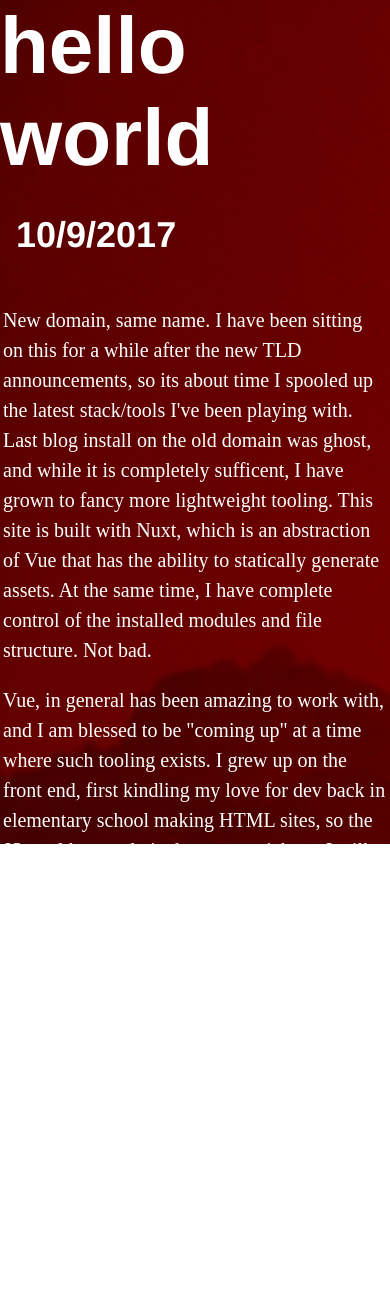
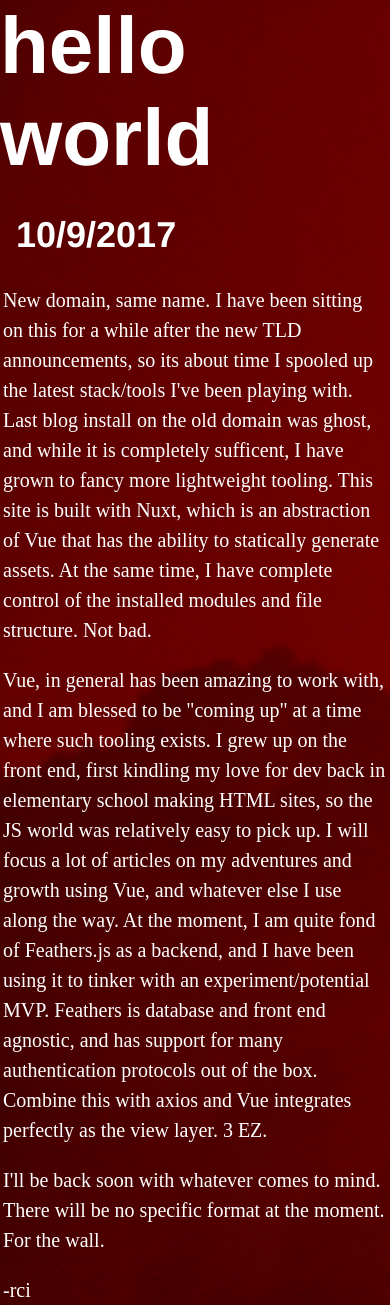
Before and after one commit to ryancirish/ryanc.irish, a Nuxt app: page /b/helloworld in a window 390 px wide. Before the commit the page ends 876 px from the top, so only its background shows below. Built offline with nearby package versions, Linux system fonts and the light colour scheme.

Commit message:
fixed dead bounce

```diff
--- a/pages/b/helloworld.vue
+++ b/pages/b/helloworld.vue
@@ -16,7 +16,7 @@
 
 			<p>I'll be back soon with whatever comes to mind. There will be no specific format at the moment. For the wall.</p>
 
-			<p>-rci</p>
+			<p style="margin-bottom:0px;">-rci</p>
 		</main>
 
 	</div>
@@ -26,9 +26,13 @@
 <script></script>
 
 <style>
+
 	#entry {
-		height: 100vh;
+		min-height: 100vh;
 		background-image: url('/sky.jpg');
+		background-repeat: repeat-y;
+		background-size:
+
 	}
 
 	#copy {
@@ -40,8 +44,7 @@
 	}
 
 	main {
-		max-height: 70vh;
-		overflow-y: auto;
+
 
 	}
 
@@ -50,6 +53,10 @@
   /* styles */
   main {
   	max-width: 24rem
+  }
+
+  #entry {
+
   }
 }
 
--- a/pages/blog.vue
+++ b/pages/blog.vue
@@ -2,7 +2,7 @@
 	<div id="blog" class="">
 		<h1 class="f-subheadline helvetica white mt0">blog</h1>
 
-		<div class="lim overflow-scroll-ns lh-copy measure-wide">
+		<div class="lim lh-copy measure-wide">
 
 
 		<article class="block mb5 ml4">
--- a/pages/index.vue
+++ b/pages/index.vue
@@ -22,7 +22,7 @@ export default {
 <style scoped>
 
   #main {
-    height: 100vh;
+    min-height: 100vh;
     background-image: url("/sky.jpg");
     background-repeat: repeat-y;
   }
```
